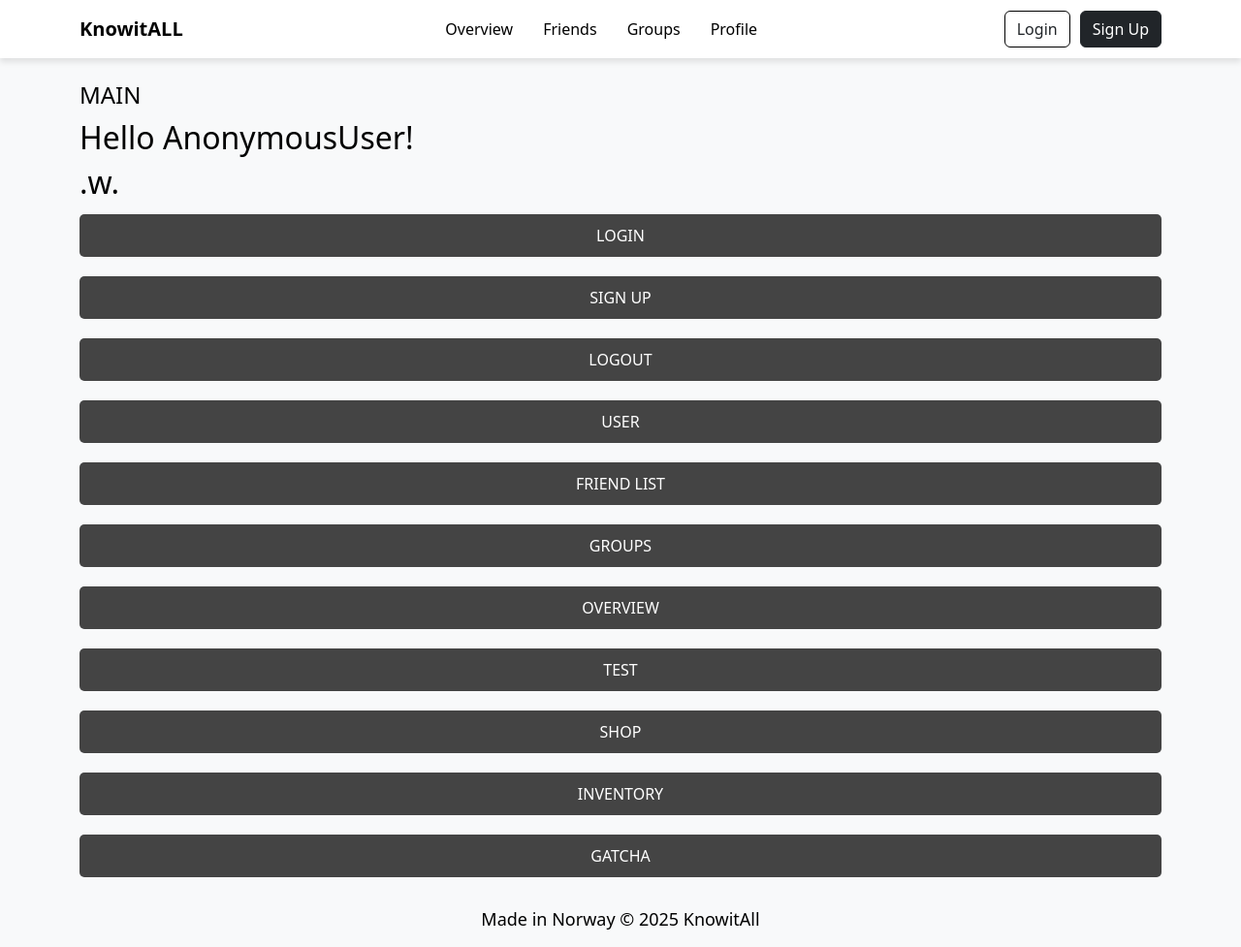
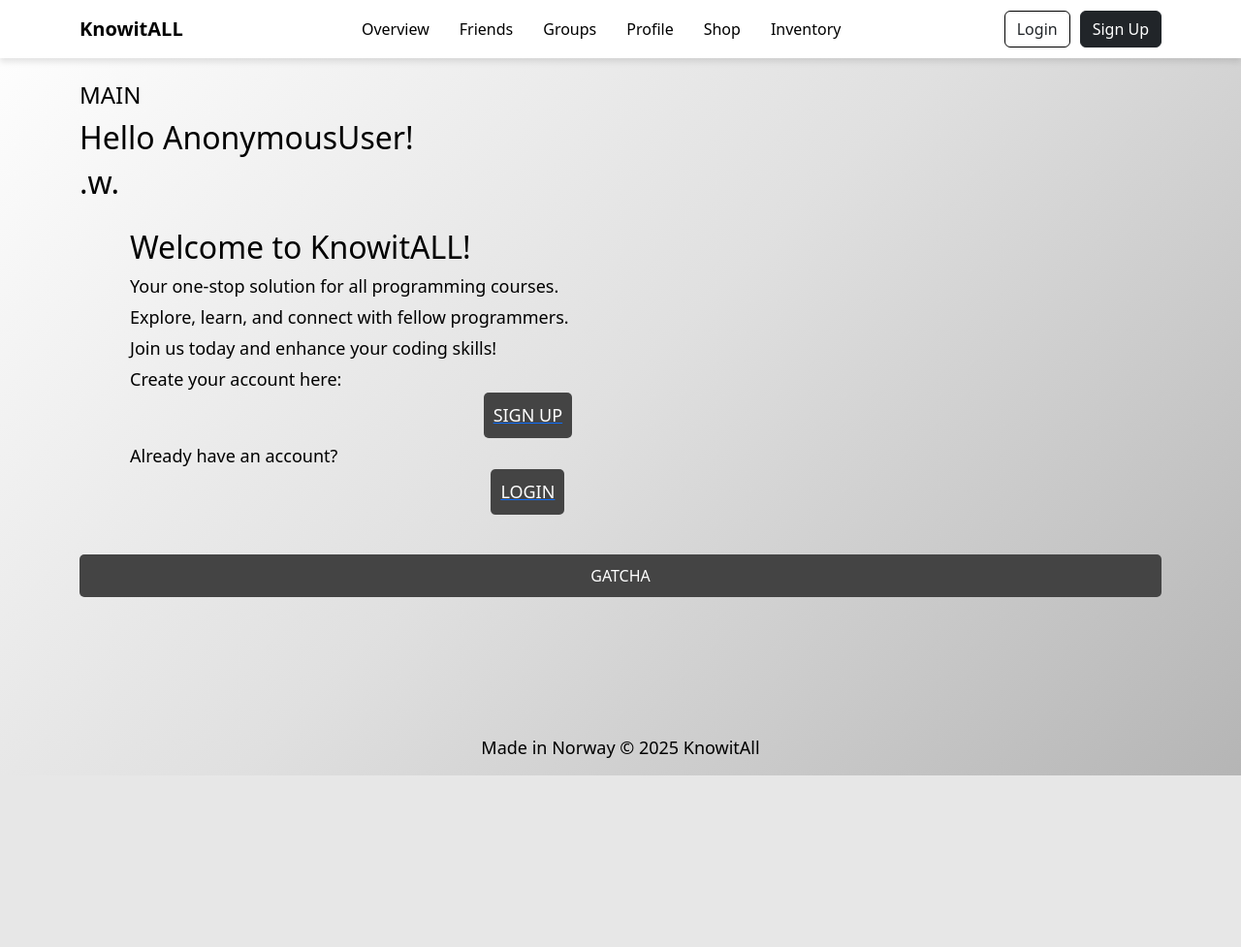
Before and after one commit to acromat1c/DTE2604, a Django app: page / in a window 1280 px wide. Shown: the whole page at 97% size. After the commit the page ends 800 px from the top, so only its background shows below. Run offline with Django 5.2, Linux system fonts and the light colour scheme.

Commit message:
Main page (#39)
Ny design på main page.

---------

Co-authored-by: Mathias <mathias.e.karlsen@gmail.com>

```diff
--- a/app/programmingCourse/views.py
+++ b/app/programmingCourse/views.py
@@ -15,6 +15,18 @@ import keyword
 # Create your views here.
 def index(request):
     return render(request, "programmingCourse/index.html")
+
+def main(request):
+    if request.user.is_authenticated:
+        friends = get_friends(request.user)
+        groups = Group.objects.filter(groupmember__user=request.user)
+    else:
+        friends = []
+        groups = []
+    return render(request, "programmingCourse/main.html", {
+        "friends": friends,
+        "groups": groups
+    })
 
 def login(request):
     if request.method == "POST":
@@ -39,9 +51,6 @@ def signup(request):
 def logout(request):
     Logout(request)
     return redirect("/login")
-
-def main(request):
-    return render(request, "programmingCourse/main.html")
 
 @login_required(login_url="/login")
 def userSettings(request):
@@ -140,6 +149,12 @@ def friendList(request):
 
 def friend(request, name):
     return render(request, "programmingCourse/friend.html", {"name": name})
+
+def get_friends(user):
+    friends1 = Friend.objects.filter(user1=user).values_list('user2', flat=True)
+    friends2 = Friend.objects.filter(user2=user).values_list('user1', flat=True)
+    friend_users = User.objects.filter(id__in=list(friends1) + list(friends2))
+    return friend_users
 
 @login_required(login_url="/login")
 def friend_search(request):
@@ -369,6 +384,7 @@ def inventory(request):
     userInventory = get_inventory_items(request.user)
     return render(request, "programmingCourse/inventory.html", {"userInventory": userInventory})
 
+@login_required(login_url="/login")
 def gatcha(request):
     price = 3
     if request.user.is_authenticated:
--- a/app/static/programmingCourse/static.css
+++ b/app/static/programmingCourse/static.css
@@ -16,10 +16,11 @@
 }
 
 body {
-    background-color: var(--background-color);
     display: flex;
     flex-direction: column;
     min-height: 100vh;
+    background: rgb(255,255,255);
+    background: linear-gradient(135deg, rgba(255,255,255,1) 0%, rgba(224,224,224,1) 50%, rgba(181,181,181,1) 100%);
 }
 
 .navbar {
@@ -43,7 +44,6 @@ body {
     align-items: center;
     text-align: center;
     padding: 10px;
-    background-color: var(--background-color);
     margin-top: auto;
 }
 
--- a/app/templates/base.html
+++ b/app/templates/base.html
@@ -24,6 +24,8 @@
                     <li class="nav-item"><a class="nav-link nav-text" href="{% url 'programing_course_app:friendList' %}">Friends</a></li>
                     <li class="nav-item"><a class="nav-link nav-text" href="{% url 'programing_course_app:groupList' %}">Groups</a></li>
                     <li class="nav-item"><a class="nav-link nav-text" href="{% url 'programing_course_app:user' username=user %}">Profile</a></li>
+                    <li class="nav-item"><a class="nav-link nav-text" href="{% url 'programing_course_app:shop' %}">Shop</a></li>
+                    <li class="nav-item"><a class="nav-link nav-text" href="{% url 'programing_course_app:inventory' %}">Inventory</a></li>
                 </ul>
             </div>
             <div class="auth-buttons">
--- a/app/templates/programmingCourse/main.html
+++ b/app/templates/programmingCourse/main.html
@@ -1,22 +1,88 @@
 {% extends "base.html" %}
 
-{% block title %}Main{% endblock %}
+{% block title %}KnowItAll{% endblock %}
 
 {% block content %}
+
+<head>
+    <meta charset="UTF-8">
+    <meta name="viewport" content="width=device-width, initial-scale=1.0">
+
+    <style>
+        .container-main {
+            display: flex;
+            width: 80%;
+            height: 10%;
+            border: 0px solid #000;
+        }
+        .column-main {
+            flex: 1;
+            padding: 20px;
+            overflow-y: auto;
+        }
+        .column-main:first-child {
+            border-right: 0px solid #000;
+        }
+        .buttons {
+            display: flex;
+            justify-content: center;
+            align-items: center;
+            height: 35%;
+            width: auto;
+            margin: 0 auto;
+            padding: 10px;
+            border: 5px;
+        }
+    </style>
+</head>
+
 <h1>MAIN</h1>
 <h2>Hello {{ user }}!</h2>
 <h2>.w.</h2>
 
-<a href="{% url 'programing_course_app:login' %}"><button>LOGIN</button></a>
-<a href="{% url 'programing_course_app:signup' %}"><button>SIGN UP</button></a>
-<a href="{% url 'programing_course_app:logout' %}"><button>LOGOUT</button></a>
-<a href="{% url 'programing_course_app:user' username=user %}"><button>USER</button></a>
-<a href="{% url 'programing_course_app:friendList' %}"><button>FRIEND LIST</button></a>
-<a href="{% url 'programing_course_app:groupList' %}"><button>GROUPS</button></a>
-<a href="{% url 'programing_course_app:overview' %}"><button>OVERVIEW</button></a>
-<a href="{% url 'programing_course_app:test' %}"><button>TEST</button></a>
-<a href="{% url 'programing_course_app:shop' %}"><button>SHOP</button></a>
-<a href="{% url 'programing_course_app:inventory' %}"><button>INVENTORY</button></a>
+
+<div class="container-main">
+    <div class="column-main">
+        <ul>
+
+            <h2>Welcome to KnowitALL!</h2>
+            <p>Your one-stop solution for all programming courses.</p>
+            <p>Explore, learn, and connect with fellow programmers.</p>
+            <p>Join us today and enhance your coding skills!</p>
+            {% if user.is_authenticated %}
+                <p>Welcome back! Explore your courses and connect with friends.</p>
+            {% else %}
+                <p>Create your account here: <a href="{% url 'programing_course_app:signup' %}"><button class="buttons">SIGN UP</button></a></p>
+                <p>Already have an account? <a href="{% url 'programing_course_app:login' %}"><button class="buttons">LOGIN</button></a></p>
+            {% endif %}
+        </ul>
+    </div>
+    {% if user.is_authenticated %}
+    <div class="column-main">
+        <h1>Groups</h1>
+            <ul>
+                {% for group in groups %}
+                    <a href="{% url 'programing_course_app:group' name=group.groupName %}">
+                        <button class="buttons">{{ group.groupName }}</button>
+                    </a>
+                {% empty %}
+                    <p>You are not a member of any groups.</p>
+                {% endfor %}
+            </ul>
+
+            <h1>Friends</h1>
+            {% for friend in friends %}
+                <a href="{% url "programing_course_app:user" username=friend.username %}">
+                    <h2>{{ friend.username }}</h2>
+                </a>
+            {% empty %}
+                <p>No friends found</p>
+            {% endfor %}
+
+    </div>
+    {% endif %}
+</div>
+
 <a href="{% url 'programing_course_app:gatcha' %}"><button>GATCHA</button></a>
 
 {% endblock %}
```
Also changed, not shown: app/templates/admin/main_admin.html (added, +14 -0 lines).
